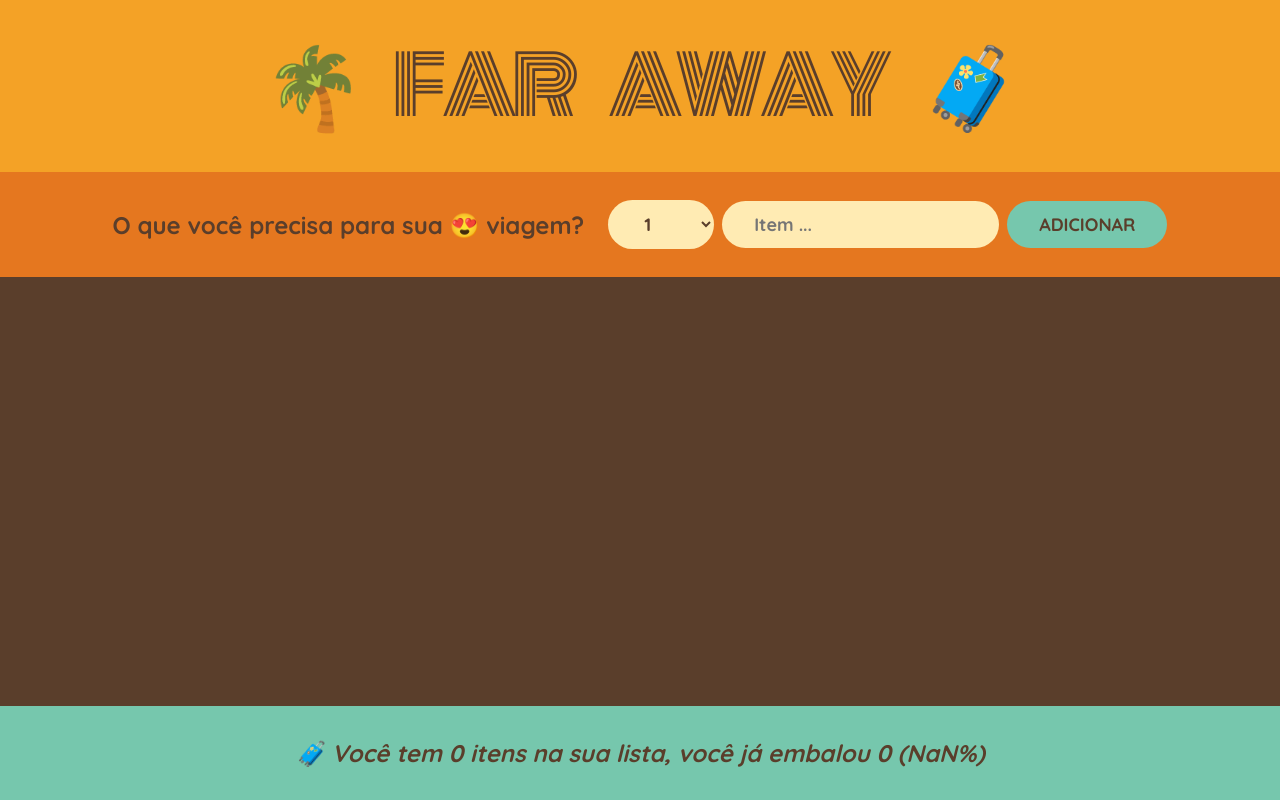
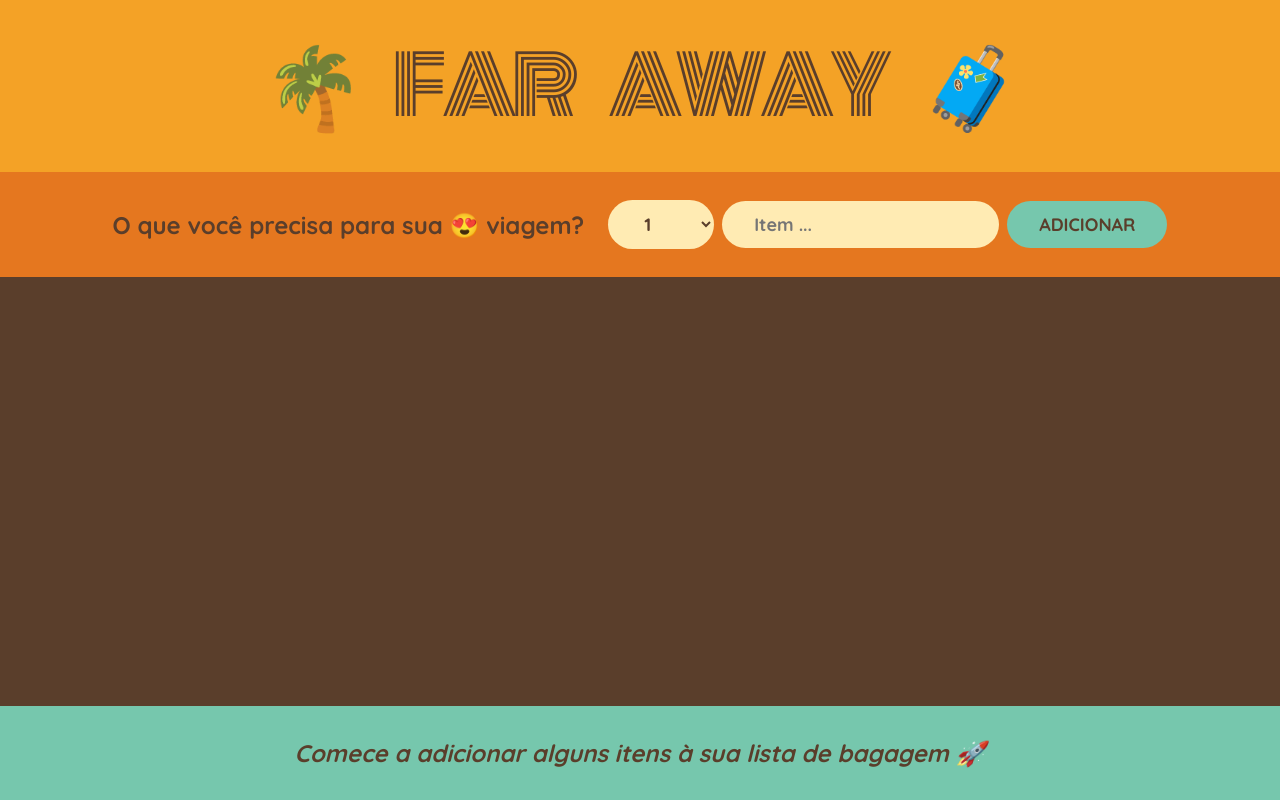
Before and after one commit to morganaribeiro/the-ultimate-react-course, a React (Create React App) app in the folder 05-travel-list/: page / in a window 1280 px wide. Built offline with nearby package versions, Linux system fonts and the light colour scheme; the HTML template or start-up script is replaced by a standard one.

Commit message:
feat(app): display empty list message and dynamic packing progress text

```diff
--- a/05-travel-list/src/App.js
+++ b/05-travel-list/src/App.js
@@ -106,14 +106,24 @@ function Item({ item, onDeleteItem , onToggleItem }) {
 }
 
 function Stats({ items }) {
+  if(!items.length) return (
+    <p className="stats">
+      <em>Comece a adicionar alguns itens à sua lista de bagagem 🚀</em>
+    </p>
+  );
+
   const numItems = items.length;
   const numPacked = items.filter((item) => item.packed).length;
   const percentage = Math.round(numPacked / numItems * 100); // Porcentagem de items embalados.
 
   return (
     <footer className="stats">
-      <em>🧳 Você tem {numItems} itens na sua lista, você já embalou{" "}
-      {numPacked} ({percentage}%)</em>
+      <em>
+      {percentage === 100
+        ? "Você tem tudo! Pronto para ir ✈"
+        : ` 🧳 Você tem ${numItems} itens na sua lista, você já embalou
+        ${numPacked} (${percentage}%)` }
+      </em>
     </footer>
   );
 }
```
